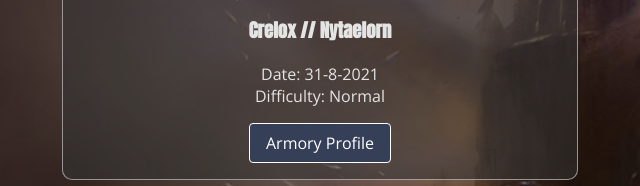
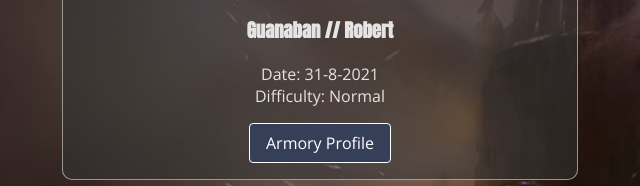
Before and after one commit to robert-hoekstra/maximum-carnage, a plain HTML site: page index.html in a window 1280 px wide. Shown: the part 619-805 px from the top of the page, 38-678 px from the left. Drawn offline with nearby package versions, Linux system fonts and the light colour scheme.

Commit message:
demo for pink

```diff
--- a/index.html
+++ b/index.html
@@ -28,7 +28,7 @@
                 <ol class="grid2col">
                     <li class="entry">
                         <a href="https://worldofwarcraft.com/en-gb/character/eu/terokkar/nytaelorn"><img class="avatar" src="./assets/images/nytaelorn.png" alt="Nytaelorn"></a>
-                        <h3>Crelox // Nytaelorn</h3>
+                        <h3>Guanaban // Robert</h3>
                         <span>Date: 31-8-2021</span>
                         <span>Difficulty: Normal</span>
                         <a class="armoryLink" href="https://worldofwarcraft.com/en-gb/character/eu/terokkar/nytaelorn">Armory Profile</a>
```
